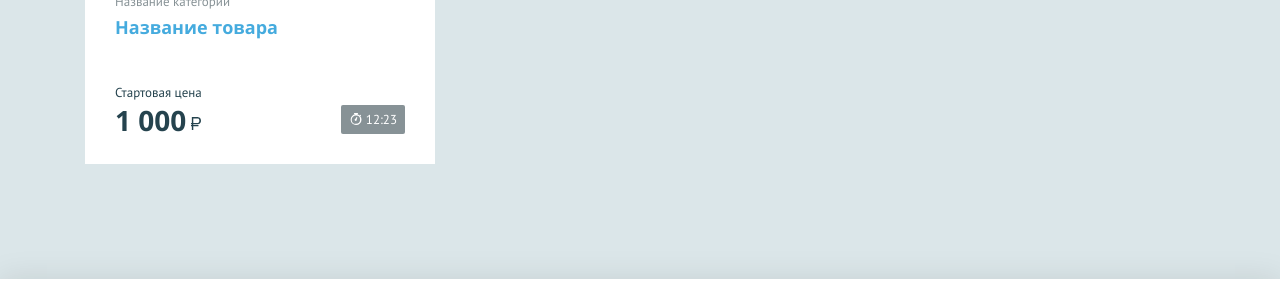
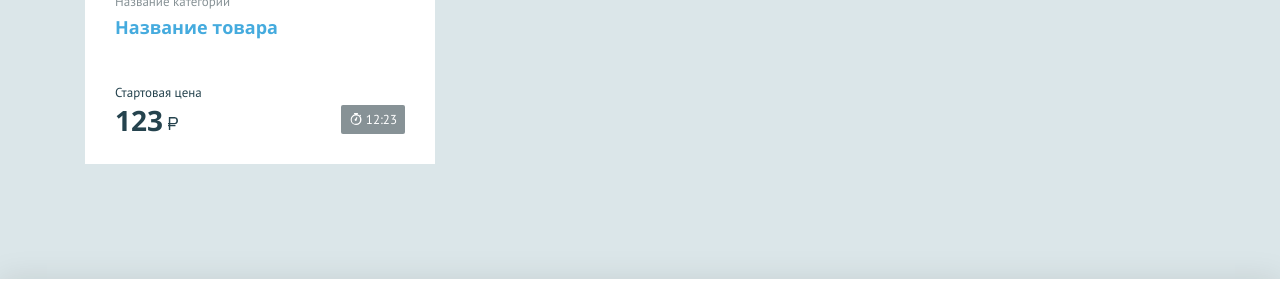
Before and after one commit to goodwin1977/630381-yeticave-9, a PHP site: page / in a window 1280 px wide. Shown: the part 933-1233 px from the top of the page. Run offline with PHP 8.4, Linux system fonts and the light colour scheme; some libraries are stand-ins or nearby versions.

Commit message:
правки в функции

```diff
--- a/index.php
+++ b/index.php
@@ -49,10 +49,7 @@ $lots = [
 function format_price($price_float)
 {
     $price = ceil($price_float);
-        if ($price >= 1000) {
-            return $price = number_format($price, 0, "", " ");
-        }
-     return $price;
+    return $price = number_format($price, 0, "", " ");
 }
 
 ?>
@@ -114,7 +111,7 @@ function format_price($price_float)
                 <li class="promo__item promo__item--boards">
                     <a class="promo__link" href="pages/all-lots.html"><?=$category_name;?></a>
                 </li>
-        <?php endforeach; ?>
+            <?php endforeach; ?>
         </ul>
     </section>
     <section class="lots">
@@ -134,7 +131,7 @@ function format_price($price_float)
                     <div class="lot__state">
                         <div class="lot__rate">
                             <span class="lot__amount">Стартовая цена</span>
-                            <span class="lot__cost"><?=format_price(1000);?><b class="rub">р</b></span>
+                            <span class="lot__cost"><?=format_price(123);?><b class="rub">р</b></span>
                         </div>
                         <div class="lot__timer timer">
                             12:23
```
